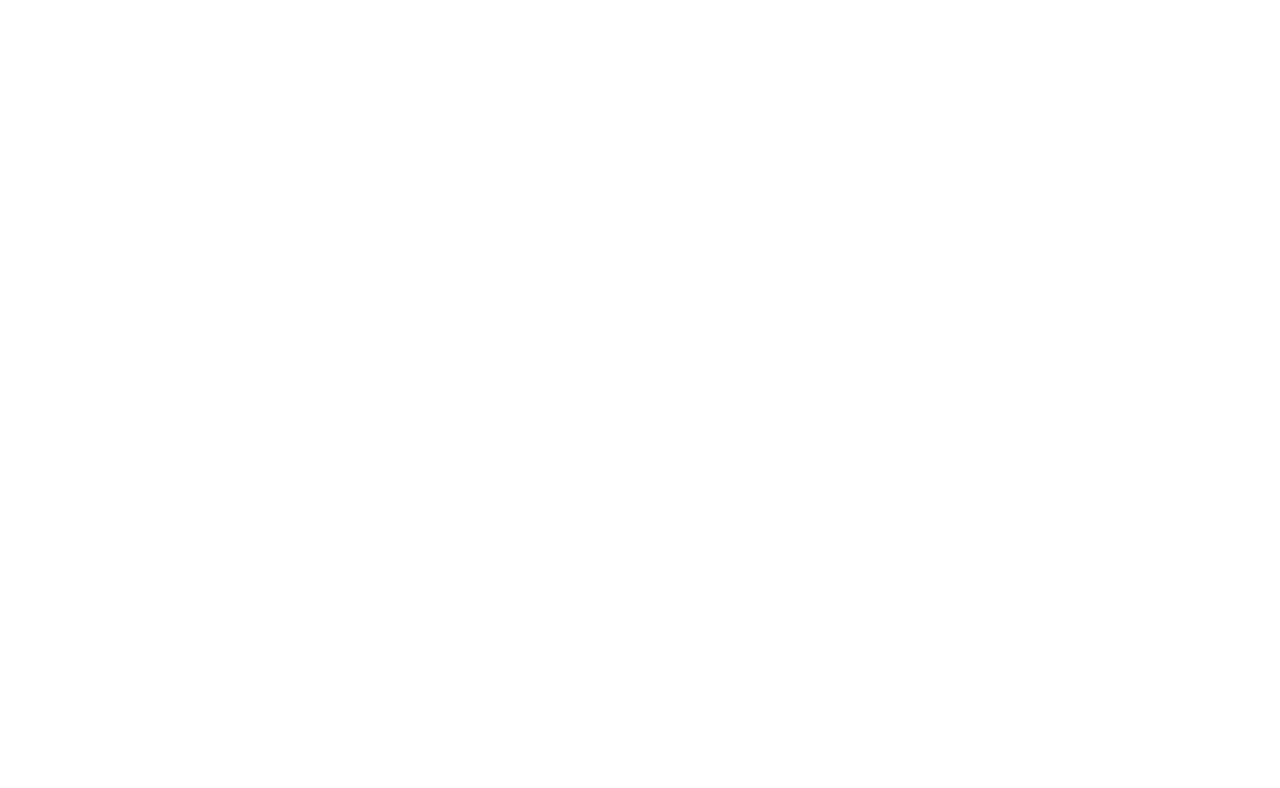
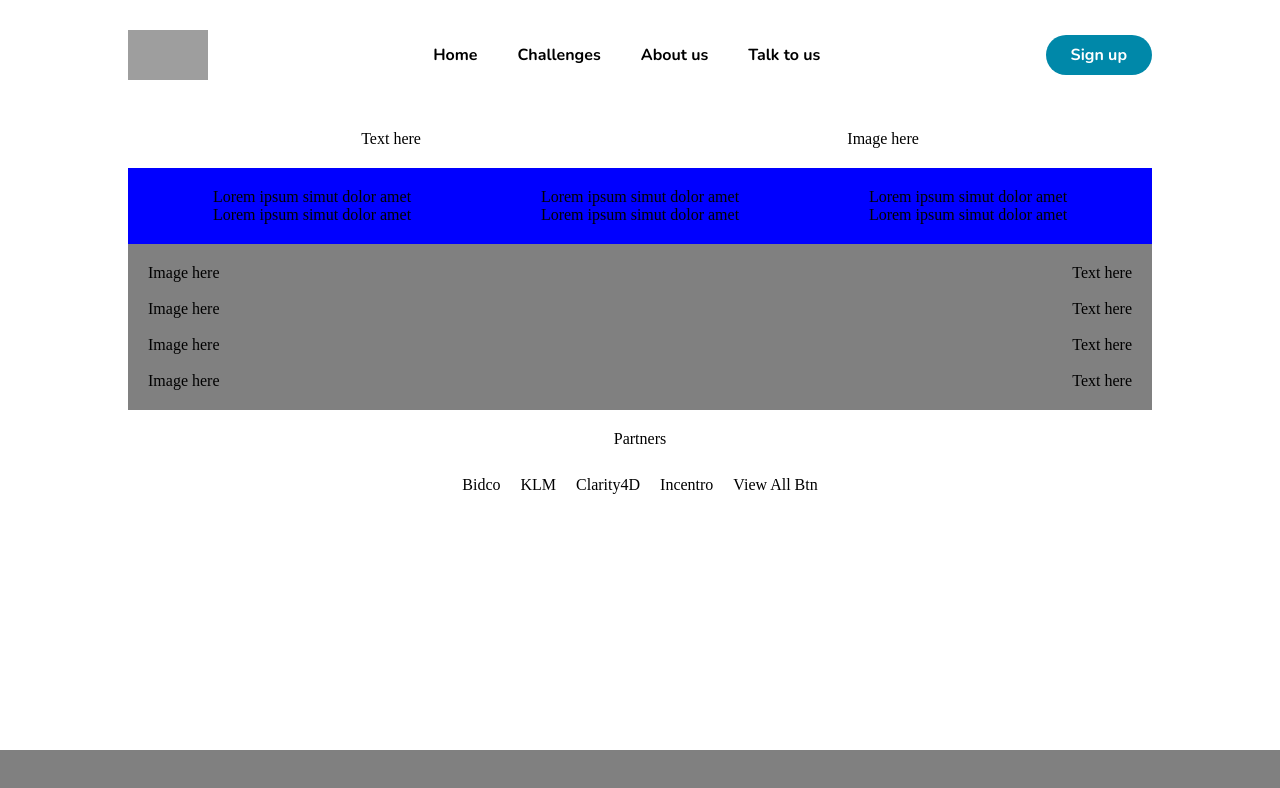
Before and after one commit to efenstakes/gmc, a React (Create React App) app: page / in a window 1280 px wide. Shown: the top 788 px of the page. Built offline with nearby package versions, Linux system fonts and the light colour scheme; grey boxes are pictures that could not be loaded.

Commit message:
homepage layout + styled components

```diff
--- a/package.json
+++ b/package.json
@@ -10,9 +10,13 @@
     "@types/node": "^12.0.0",
     "@types/react": "^16.9.0",
     "@types/react-dom": "^16.9.0",
+    "@types/reactstrap": "^8.2.0",
+    "@types/styled-components": "^4.4.1",
     "react": "^16.12.0",
     "react-dom": "^16.12.0",
     "react-scripts": "3.3.0",
+    "reactstrap": "^8.2.0",
+    "styled-components": "^4.4.1",
     "typescript": "~3.7.2"
   },
   "scripts": {
--- a/src/App.tsx
+++ b/src/App.tsx
@@ -1,8 +1,16 @@
 import React from 'react';
+import Toolbar from './components/toolbar/toolbar'
+import Footer from './components/footer/footer'
+import Landing from './pages/index'
 
 const App: React.FC = () => {
   return (
     <div className="App">
+      <Toolbar />
+
+      <Landing />
+
+      <Footer />
     </div>
   );
 }
--- /dev/null
+++ b/src/pages/index.tsx
@@ -0,0 +1,125 @@
+import React from 'react';
+import styled from 'styled-components'
+
+const Landing: React.FC = () => {
+    return (
+        <Page>
+
+            {/* top image + welcome text */}
+            <Row>
+                <div>Text here</div>
+                <div>Image here</div>
+            </Row>
+
+            {/* container with highlighted text */}
+            <BlueContainer>
+                <div><p>Lorem ipsum simut dolor amet</p><p>Lorem ipsum simut dolor amet</p></div>
+                <div><p>Lorem ipsum simut dolor amet</p><p>Lorem ipsum simut dolor amet</p></div>
+                <div><p>Lorem ipsum simut dolor amet</p><p>Lorem ipsum simut dolor amet</p></div>
+            </BlueContainer>
+
+            {/* container with reasons to join gmc */}
+            <ReasonsToJoin>
+                <div className="isometric-and-text-container">
+                    <div>Image here</div>
+                    <div>Text here</div>
+                </div>
+                <br />
+
+                <div className="isometric-and-text-container">
+                    <div>Image here</div>
+                    <div>Text here</div>
+                </div>
+                <br />
+
+                <div className="isometric-and-text-container">
+                    <div>Image here</div>
+                    <div>Text here</div>
+                </div>
+                <br />
+
+                <div className="isometric-and-text-container">
+                    <div>Image here</div>
+                    <div>Text here</div>
+                </div>
+            </ReasonsToJoin>
+
+            {/* partners section */}
+            <Partners>
+                <p>Partners</p>
+                <br />
+                <div className="partners-row">
+                    <div>Bidco</div>
+                    <div>KLM</div>
+                    <div>Clarity4D</div>
+                    <div>Incentro</div>
+                    <div>View All Btn</div>
+                </div>
+            </Partners>
+
+        </Page>
+    )
+}
+
+export default Landing;
+
+const Row = styled.div`
+    padding: 20px 20px;
+    display: flex;
+    flex-flow: row wrap;
+    justify-content: space-around;
+    align-items: center;
+    div, p {
+        background-color: transparent;
+    }
+`
+
+const BlueContainer = styled.div`
+    padding: 20px 20px;
+    display: flex;
+    flex-flow: row wrap;
+    justify-content: space-around;
+    align-items: center;
+    background-color: blue;
+    div, p {
+        background-color: transparent;
+    }
+`
+
+const ReasonsToJoin = styled.div`
+    padding: 20px 20px;
+    display: flex;
+    flex-direction: column;
+    justify-content: space-between;
+    background-color: grey;
+    div, p {
+        background-color: transparent;
+    }
+    .isometric-and-text-container {
+        display: flex;
+        flex-direction: row;
+        justify-content: space-between;
+    }
+`
+
+const Partners = styled.div `
+    padding: 20px 20px;
+    display: flex;
+    flex-direction: column;
+    align-items: center;
+    .partners-row {
+        display: flex;
+        flex-direction: row;
+        justify-content: space-between;
+        align-items: center;
+
+        div {
+            margin: 10px;
+        }
+    }
+`
+
+const Page = styled.div`
+    max-width: 80%;
+    margin: auto auto;
+`
```
Also changed, not shown: 1 other file (tests, documents, lock files or other folders).
